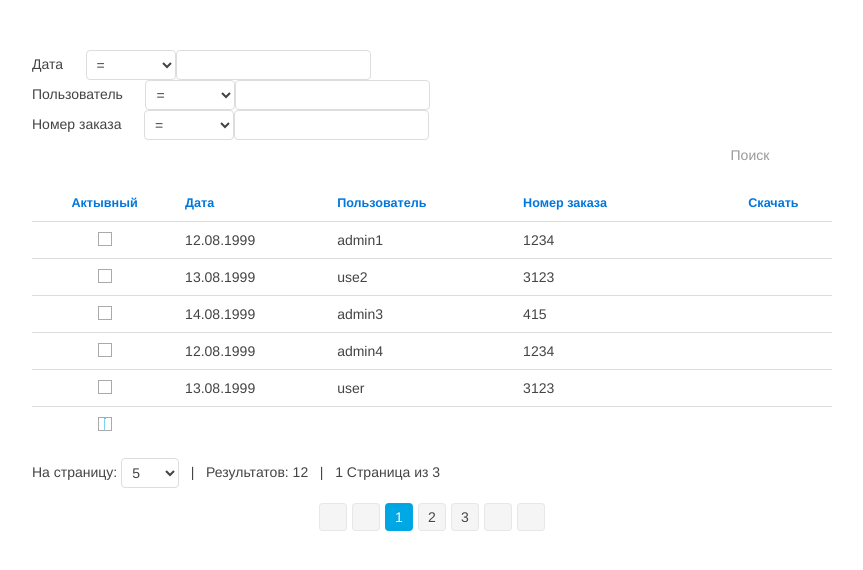
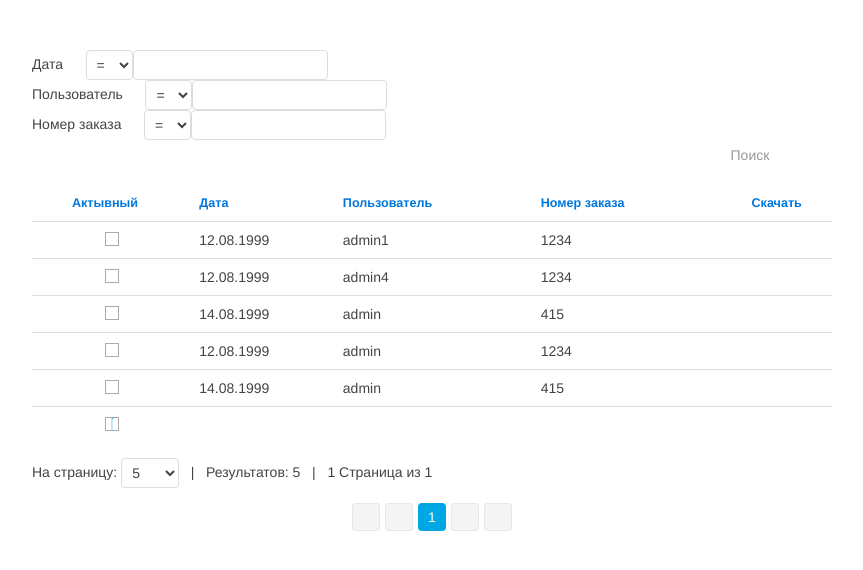
Before and after one commit to olshevsky/tabler, a Vue app: page / in a window 1280 px wide. Shown: the top 570 px of the page, without its empty margins (208-1071 px from the left). Built offline with nearby package versions, Linux system fonts and the light colour scheme; a web font is replaced by a local one; what vue-resource would draw is missing.

Commit message:
filters started

```diff
--- a/package.json
+++ b/package.json
@@ -10,6 +10,7 @@
   "dependencies": {
     "node-sass": "^4.9.0",
     "sass-loader": "^7.0.1",
+    "underscore": "^1.9.1",
     "vue": "^2.5.16"
   },
   "devDependencies": {
--- a/src/App.vue
+++ b/src/App.vue
@@ -25,6 +25,7 @@
                 key: 'ch',
                 type: 'checkbox',
                 title: 'Актывный',
+                sortable: true,
                 thClass: 'uk-text-center',
                 tdClass: 'uk-text-center',
                 checked: false
@@ -33,6 +34,7 @@
                 key: 'date',
                 type: 'date',
                 title: 'Дата',
+                sortable: true,
                 format: 'dd.mm.yyyy',
                 filterable: true
             },
@@ -40,6 +42,7 @@
                 key: 'user',
                 type: 'string',
                 title: 'Пользователь',
+                sortable: true,
                 filterable: true
             },
             {
--- a/src/components/filters.vue
+++ b/src/components/filters.vue
@@ -30,8 +30,8 @@
                     '!=': '!=',
                     '<': '<',
                     '>': '>',
-                    '%LIKE%': '%LIKE%',
-                    'NULL': 'NULL',
+//                    '%LIKE%': '%LIKE%',
+//                    'NULL': 'NULL',
                 }
             }
         },
--- a/src/components/tabler.vue
+++ b/src/components/tabler.vue
@@ -119,6 +119,8 @@
     import Checkbox from './checkbox.vue'
     import Download from './download.vue'
     import Filters from './filters.vue';
+    import FieldCompare from '../lib/field-compare.js'
+    // import {_} from 'underscore';
 
     export default{
         name: "tabler",
@@ -216,6 +218,7 @@
                     }
                     data[i] = row
                 }
+
                 return data
             },
             onButtonClick: function (field) {
@@ -247,8 +250,9 @@
             },
             fetchData: function () {
                 this.$http.get(this.url).then(function(response){
-                    if(response.ok)
+                    if(response.ok){
                         this.data = this.parseData(response.body)
+                    }
                 })
             },
             nextPage: function () {
@@ -312,74 +316,34 @@
                     return this.trans.noAudio
             },
             mySort(data, index, desc) {
-                let arr = JSON.parse(JSON.stringify(data))
-                function compareNumber(a, b) {
-                    return (desc) ? Number(b.value) - Number(a.value) : Number(a.value) - Number(b.value)
-                }
-                function compareString(a, b) {
-                    return (desc) ? b.value.localeCompare(a.value) : a.value.localeCompare(b.value)
-                }
-                function compareDate(a, b) {
-                    return (desc) ? strToDate(b.value, b.format) - strToDate(a.value, a.format) : strToDate(a.value, a.format) - strToDate(b.value, b.format)
-                }
-                function strToDate(val, format) {
-                    let normalized = val.replace(/[^a-zA-Z0-9]/g, '-')
-                    let normalizedFormat = format.toLowerCase().replace(/[^a-zA-Z0-9]/g, '-')
-                    let formatItems = normalizedFormat.split('-')
-                    let dateItems = normalized.split('-')
-                    let monthIndex  = formatItems.indexOf("mm")
-                    let dayIndex    = formatItems.indexOf("dd")
-                    let yearIndex   = formatItems.indexOf("yyyy")
-                    let hourIndex     = formatItems.indexOf("hh")
-                    let minutesIndex  = formatItems.indexOf("ii")
-                    let secondsIndex  = formatItems.indexOf("ss")
-                    let today = new Date()
-                    let year  = yearIndex > -1  ? dateItems[yearIndex]    : today.getFullYear()
-                    let month = monthIndex > -1 ? dateItems[monthIndex] - 1 : today.getMonth() - 1
-                    let day   = dayIndex > -1   ? dateItems[dayIndex]     : today.getDate()
-                    let hour    = hourIndex > -1      ? dateItems[hourIndex]    : today.getHours()
-                    let minute  = minutesIndex > - 1   ? dateItems[minutesIndex] : today.getMinutes()
-                    let second  = secondsIndex > -1   ? dateItems[secondsIndex] : today.getSeconds()
-                    return new Date(year,month,day,hour,minute,second)
-                }
-                function compare(a, b){
-                    if(a[index] && b[index]){
-                        switch (a[index].type){
-                            case 'number':
-                                return compareNumber(a[index], b[index])
-                            case 'string':
-                                return compareString(a[index], b[index])
-                            case 'date':
-                                return compareDate(a[index], b[index])
-                            default:
-                                return 0
-                        }
-                    }
-                }
-
-                return arr.sort(compare)
+                let arr = JSON.parse(JSON.stringify(data)).sort(FieldCompare.sort(index))
+                return (desc) ? arr : arr.reverse()
             },
         },
         computed: {
-//            data: function(){
-//                return this.parseData(this.json)
-//            },
             rows: function () {
                 let rows
                 if (this.searchBy) {
-                    rows = this.data.filter(row => {
-                        for (let id in this.fields) {
-                            if(row[this.fields[id].key] &&
-                               row[this.fields[id].key].value &&
-                               row[this.fields[id].key].value.toString().toLowerCase().replace(/ /g, '').indexOf(this.searchBy.toString().toLowerCase().replace(/ /g, '')) > -1){
-                                return row
-                            }
-                        }
-                    })
+                    rows = this.data.filter(FieldCompare.search(this.fields, this.searchBy))
                 }
                 else{
                     rows = this.data
                 }
+
+                let filters = [
+                    {
+                        key: 'date',
+                        operator: '=',
+                        value: '12.08.1999'
+                    },
+                    {
+                        key: 'user',
+                        operator: '=',
+                        value: 'admin'
+                    }
+                ]
+
+                rows = rows.filter(FieldCompare.filter(filters))
 
                 if (this.sortBy) {
                     rows = this.mySort(rows, this.sortBy, this.sortOrderDesc)
```
Also changed, not shown: src/lib/field-compare.js (added), 2 other files (tests, documents, lock files or other folders).
